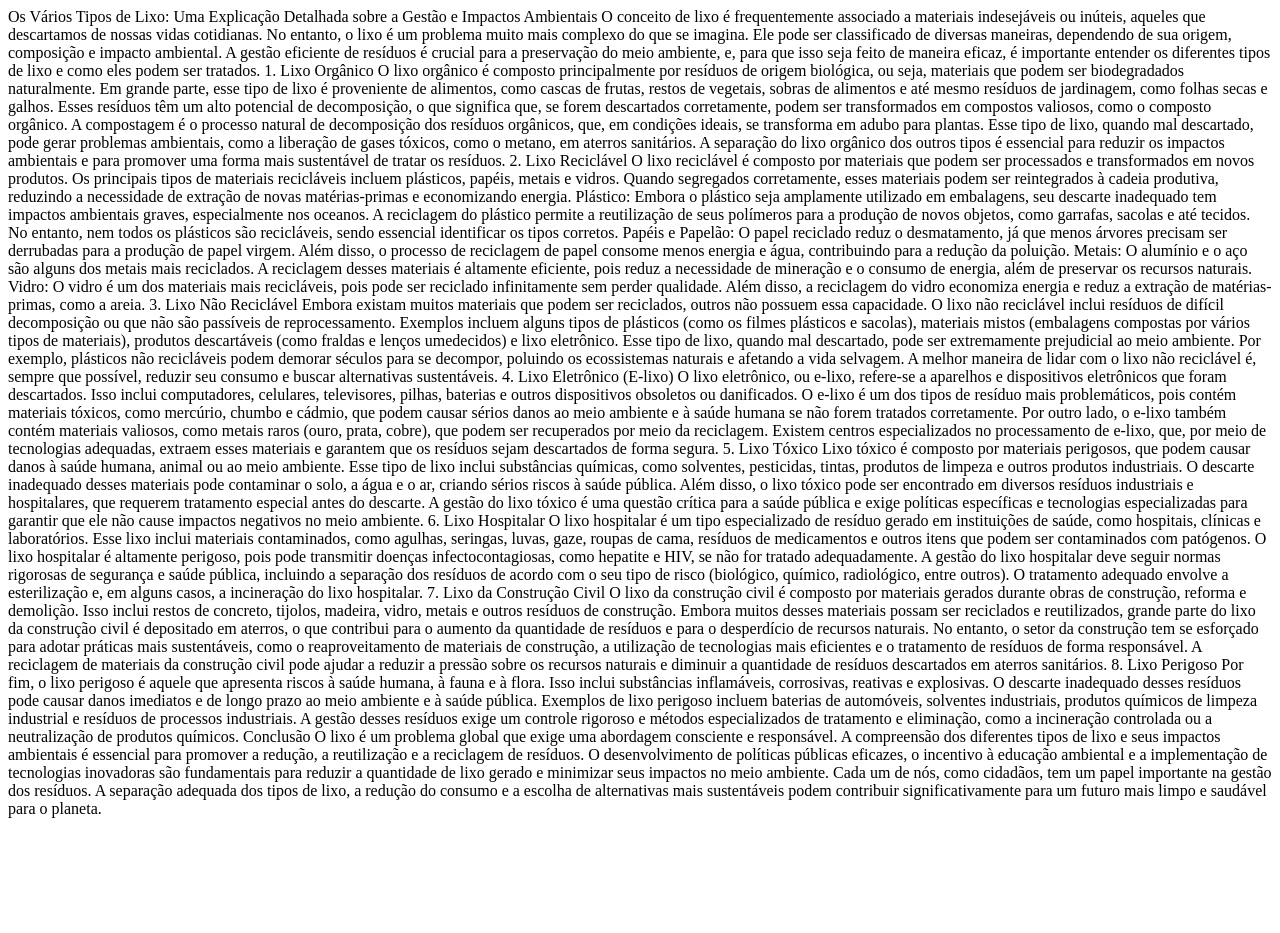
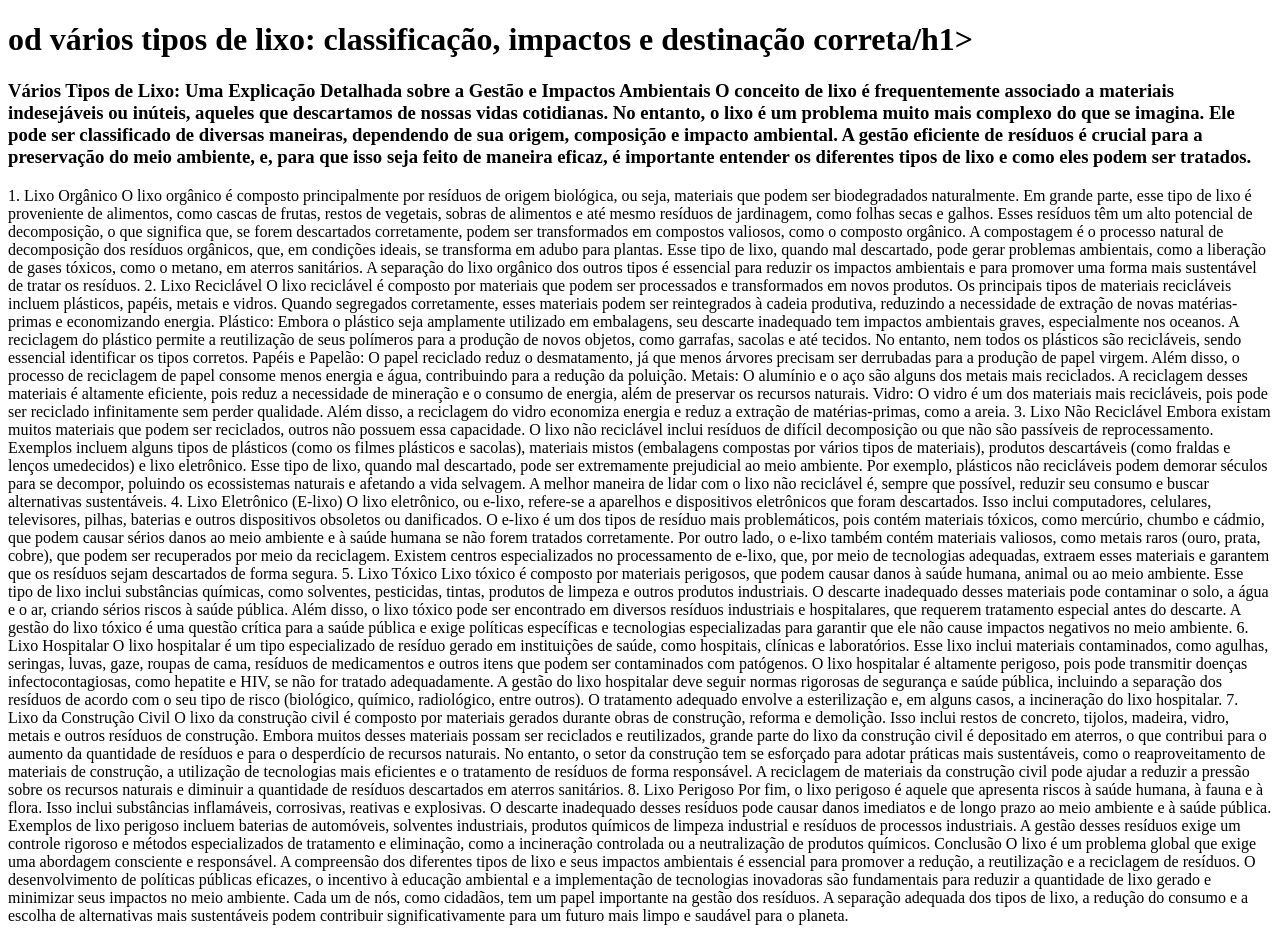
Before and after one commit to geffer01/tipos-de-lixo-, a plain HTML site: page index.html in a window 1280 px wide. Before the commit the page ends 826 px from the top, so only its background shows below. Drawn offline with Linux system fonts and the light colour scheme.

Commit message:
tipos de lixo

```diff
--- a/index.html
+++ b/index.html
@@ -6,9 +6,10 @@
     <title>tipos de lixos</title>
 </head>
 <body>
-Os Vários Tipos de Lixo: Uma Explicação Detalhada sobre a Gestão e Impactos Ambientais
+    <h1>od vários tipos de lixo: classificação, impactos e destinação correta/h1>
+<h3> Vários Tipos de Lixo: Uma Explicação Detalhada sobre a Gestão e Impactos Ambientais
 
-O conceito de lixo é frequentemente associado a materiais indesejáveis ou inúteis, aqueles que descartamos de nossas vidas cotidianas. No entanto, o lixo é um problema muito mais complexo do que se imagina. Ele pode ser classificado de diversas maneiras, dependendo de sua origem, composição e impacto ambiental. A gestão eficiente de resíduos é crucial para a preservação do meio ambiente, e, para que isso seja feito de maneira eficaz, é importante entender os diferentes tipos de lixo e como eles podem ser tratados.
+O conceito de lixo é frequentemente associado a materiais indesejáveis ou inúteis, aqueles que descartamos de nossas vidas cotidianas. No entanto, o lixo é um problema muito mais complexo do que se imagina. Ele pode ser classificado de diversas maneiras, dependendo de sua origem, composição e impacto ambiental. A gestão eficiente de resíduos é crucial para a preservação do meio ambiente, e, para que isso seja feito de maneira eficaz, é importante entender os diferentes tipos de lixo e como eles podem ser tratados.</h3>
 
 1. Lixo Orgânico
 O lixo orgânico é composto principalmente por resíduos de origem biológica, ou seja, materiais que podem ser biodegradados naturalmente. Em grande parte, esse tipo de lixo é proveniente de alimentos, como cascas de frutas, restos de vegetais, sobras de alimentos e até mesmo resíduos de jardinagem, como folhas secas e galhos. Esses resíduos têm um alto potencial de decomposição, o que significa que, se forem descartados corretamente, podem ser transformados em compostos valiosos, como o composto orgânico.
```
